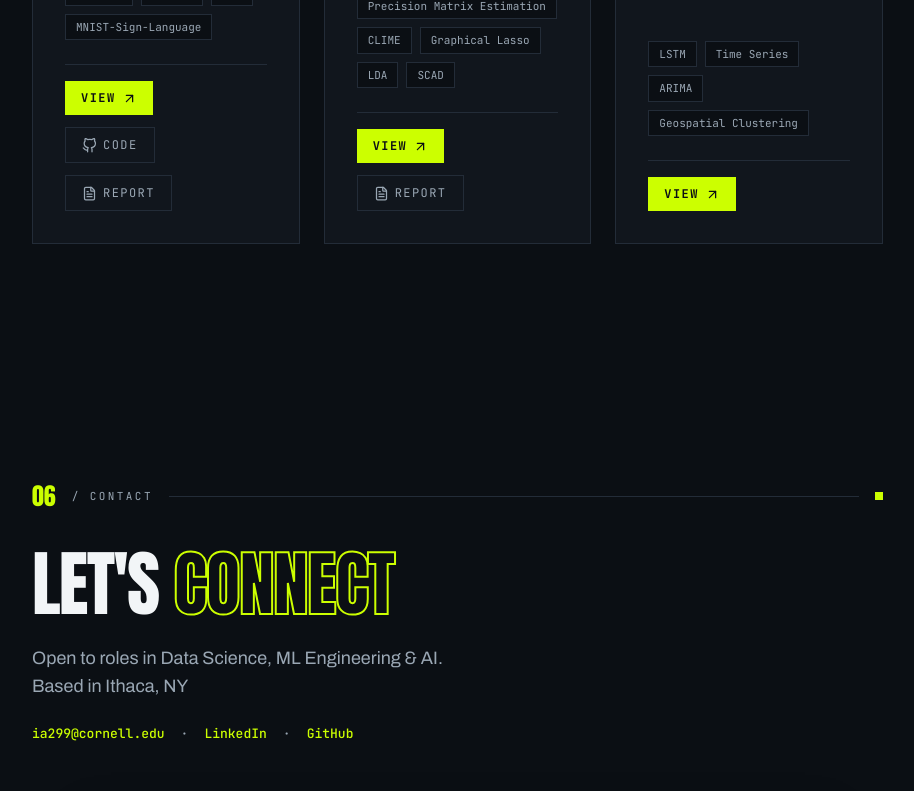
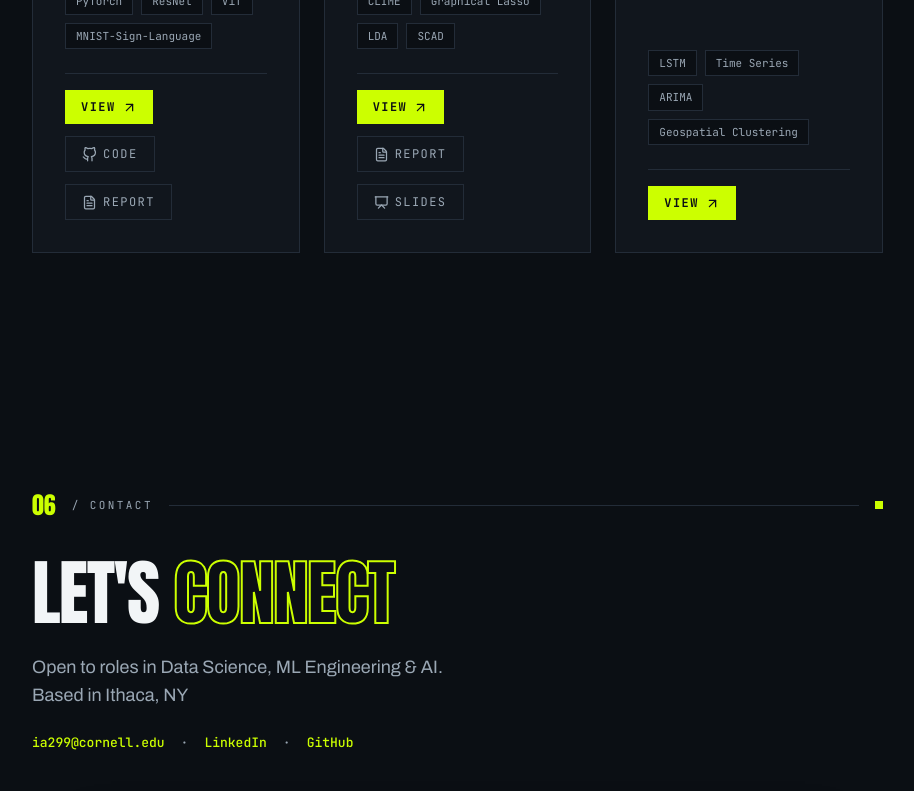
Before and after one commit to agarwal-ishaan/ishaan_agarwal_portfolio, a React (Vite) app: page / in a window 1280 px wide. Shown: the part 7240-8031 px from the top of the page, without its empty margins (175-1089 px from the left). Built offline with nearby package versions, Linux system fonts and the light colour scheme.

Commit message:
Separate gene network report from presentation slides
The written report (CLIME applied to breast cancer gene-expression
data) replaces the old Report link that pointed at the slide deck;
the slide deck is now linked separately as Slides.

```diff
--- a/src/components/Projects.jsx
+++ b/src/components/Projects.jsx
@@ -1,6 +1,6 @@
 import React, { useState, useEffect } from 'react';
 import { motion, AnimatePresence } from 'framer-motion';
-import { Layout, Server, ArrowUpRight, X, Activity, Database, KeySquare, TrendingUp, DollarSign, MessageSquare, Workflow, Globe, FileText } from 'lucide-react';
+import { Layout, Server, ArrowUpRight, X, Activity, Database, KeySquare, TrendingUp, DollarSign, MessageSquare, Workflow, Globe, FileText, Presentation } from 'lucide-react';
 import { Reveal, SectionTag } from './editorial';
 import { track } from '../lib/track';
 
@@ -85,6 +85,7 @@ const projectsData = [
     tags: ['Precision Matrix Estimation', 'CLIME', 'Graphical Lasso', 'LDA', 'SCAD'],
     icon: <Server className="text-accent-400" size={24} />,
     reportUrl: `${import.meta.env.BASE_URL}Gene-Network-Report.pdf`,
+    presentationUrl: `${import.meta.env.BASE_URL}Gene-Network-Presentation.pdf`,
     details: {
       problem: 'Breast cancer gene expression data is notoriously high-dimensional (p ≫ n). How do you reliably estimate the covariance structure and reconstruct meaningful gene regulatory networks?',
       dataset: 'High-dimensional breast cancer expression datasets with far more features (genes) than observations, a classic sparse estimation challenge.',
@@ -196,7 +197,7 @@ const Projects = () => {
                   />
                 </div>
 
-                {(project.githubUrl || project.liveUrl || project.reportUrl) && (
+                {(project.githubUrl || project.liveUrl || project.reportUrl || project.presentationUrl) && (
                   <div className="flex items-center gap-3 flex-wrap">
                     {project.githubUrl && (
                       <a
@@ -231,6 +232,18 @@ const Projects = () => {
                         className="inline-flex items-center gap-1.5 px-4 py-2 font-mono text-[12px] uppercase tracking-[0.12em] text-text-soft bg-surface border border-line hover:border-primary-500 hover:text-primary-500 transition-colors relative z-10"
                       >
                         <FileText size={15} /> Report
+                      </a>
+                    )}
+
+                    {project.presentationUrl && (
+                      <a
+                        href={project.presentationUrl}
+                        target="_blank"
+                        rel="noopener noreferrer"
+                        onClick={(e) => { e.stopPropagation(); track(`presentation-${project.id}`); }}
+                        className="inline-flex items-center gap-1.5 px-4 py-2 font-mono text-[12px] uppercase tracking-[0.12em] text-text-soft bg-surface border border-line hover:border-primary-500 hover:text-primary-500 transition-colors relative z-10"
+                      >
+                        <Presentation size={15} /> Slides
                       </a>
                     )}
                   </div>
@@ -289,7 +302,7 @@ const Projects = () => {
                   {selectedProject.description}
                 </motion.p>
 
-                {(selectedProject.githubUrl || selectedProject.liveUrl || selectedProject.reportUrl) && (
+                {(selectedProject.githubUrl || selectedProject.liveUrl || selectedProject.reportUrl || selectedProject.presentationUrl) && (
                   <div className="flex flex-wrap items-center gap-3">
                     {selectedProject.liveUrl && (
                       <a
@@ -322,6 +335,17 @@ const Projects = () => {
                         className="inline-flex items-center gap-1.5 px-4 py-2 font-mono text-[12px] uppercase tracking-[0.12em] text-text-soft bg-surface border border-line hover:border-primary-500 hover:text-primary-500 transition-colors"
                       >
                         <FileText size={15} /> Report
+                      </a>
+                    )}
+                    {selectedProject.presentationUrl && (
+                      <a
+                        href={selectedProject.presentationUrl}
+                        target="_blank"
+                        rel="noopener noreferrer"
+                        onClick={() => track(`presentation-${selectedProject.id}`)}
+                        className="inline-flex items-center gap-1.5 px-4 py-2 font-mono text-[12px] uppercase tracking-[0.12em] text-text-soft bg-surface border border-line hover:border-primary-500 hover:text-primary-500 transition-colors"
+                      >
+                        <Presentation size={15} /> Slides
                       </a>
                     )}
                   </div>
```
Also changed, not shown: 2 other files (tests, documents, lock files or other folders).
